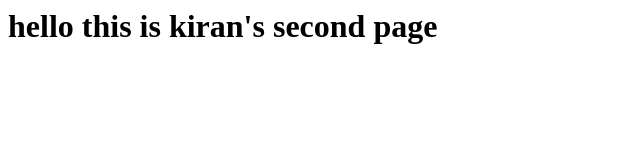
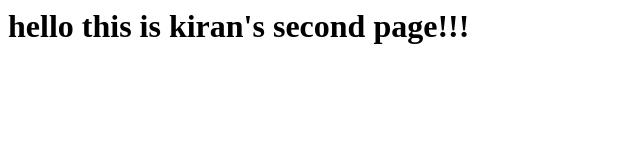
Before and after one commit to krp403/TestJenkins, a plain HTML site: page index.html in a window 1280 px wide. Shown: the full height of the page, 0-640 px from the left. Drawn offline with Linux system fonts and the light colour scheme.

Commit message:
third change

```diff
--- a/index.html
+++ b/index.html
@@ -1 +1 @@
-<html><h1> hello this is kiran's second page </h1></html>
+<html><h1> hello this is kiran's second page!!! </h1></html>
```
